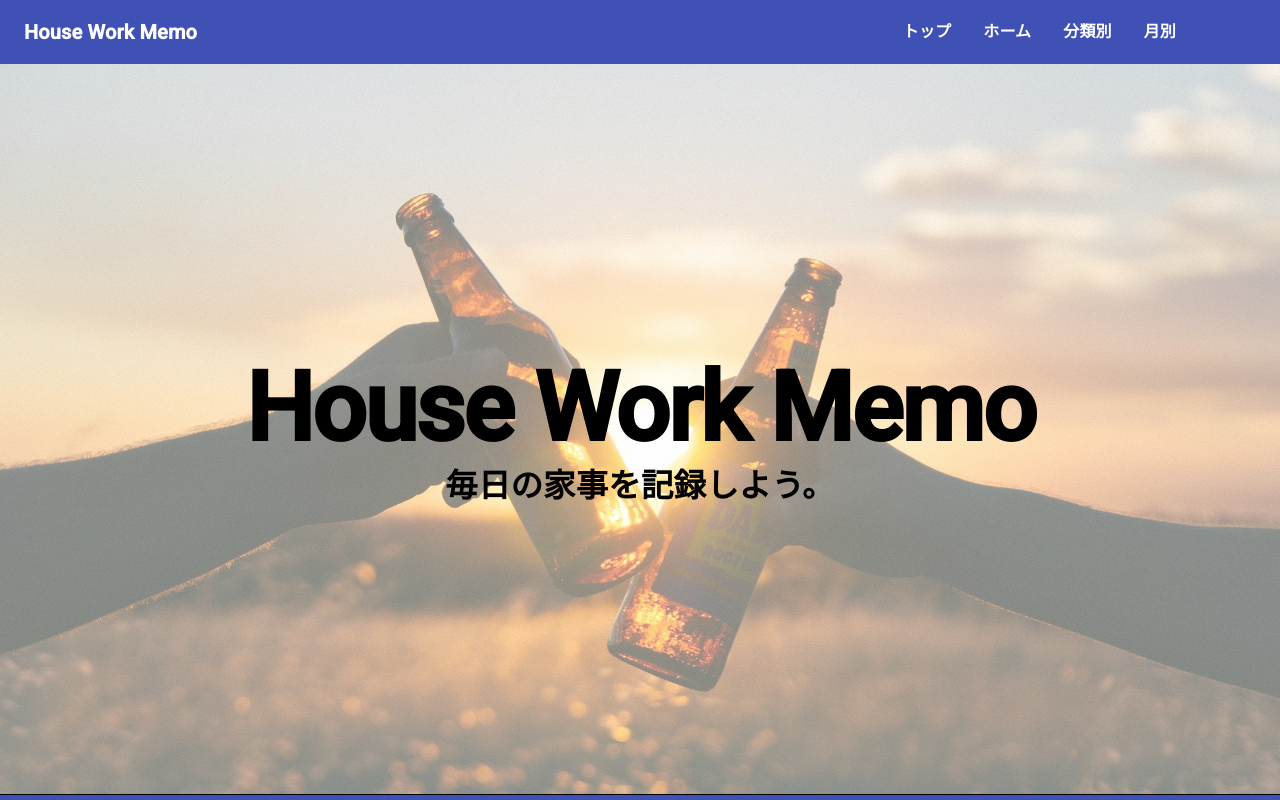
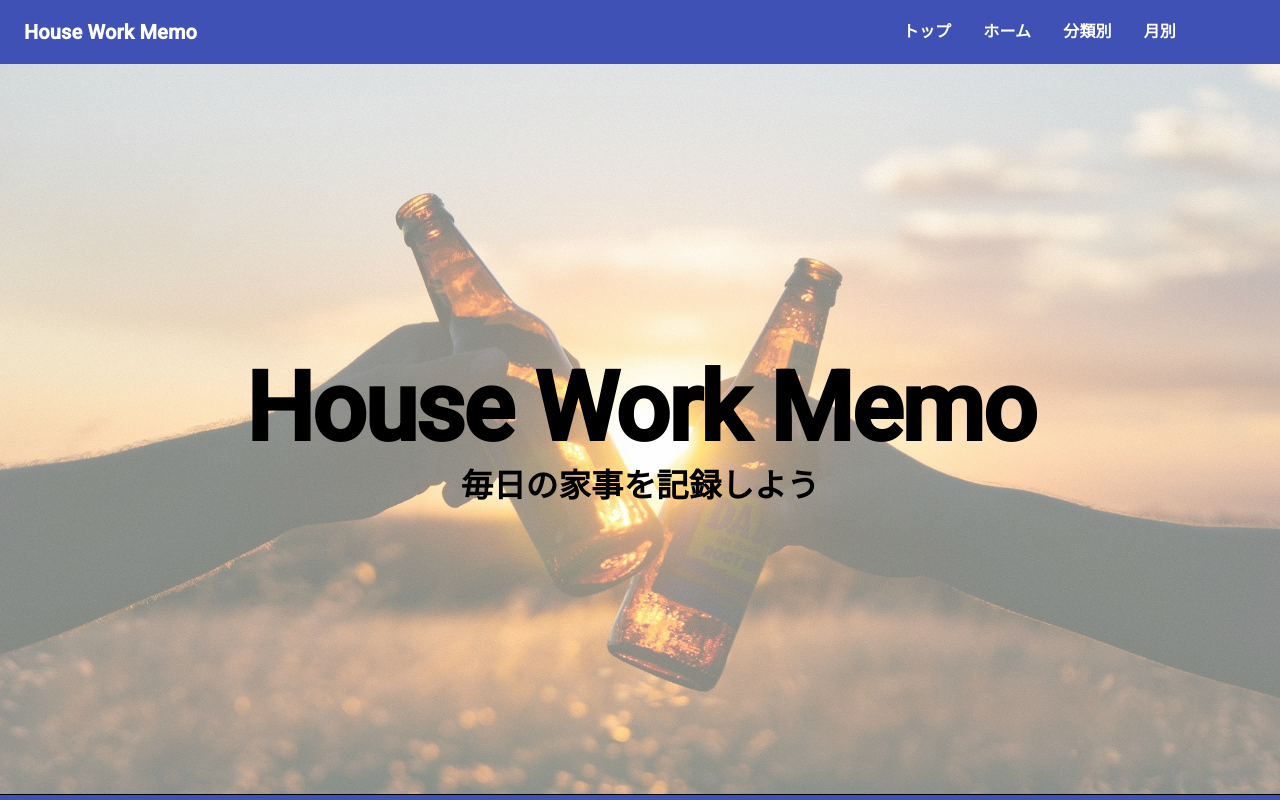
Before and after one commit to momonoki1990/house_work_memo_front, a React (Create React App) app: page / in a window 1280 px wide. Shown: the top 800 px of the page. Built offline with nearby package versions, Linux system fonts and the light colour scheme; what typescript-fsa, typescript-fsa-reducers would draw is missing.

Commit message:
[fix]サブタイトル修正

```diff
--- a/src/components/TopPage.tsx
+++ b/src/components/TopPage.tsx
@@ -119,7 +119,7 @@ const TopPage: React.FC = () => {
                 House Work Memo
               </Typography>
               <Typography variant='h4' className={classes.subtitle}>
-                毎日の家事を記録しよう。
+                毎日の家事を記録しよう
               </Typography>
             </Container>
           </div>
```
